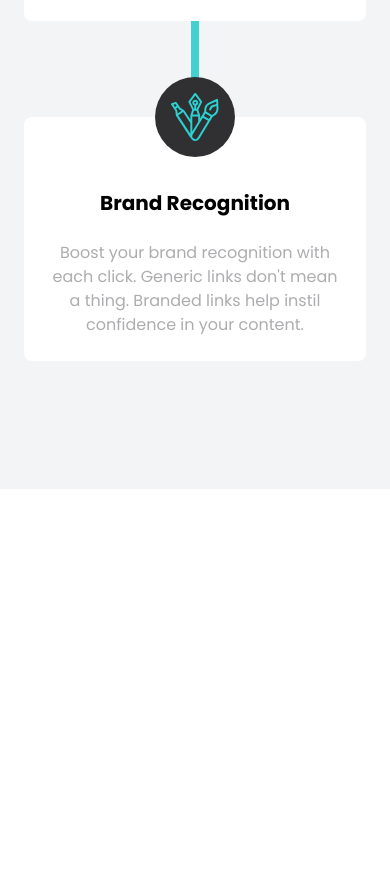
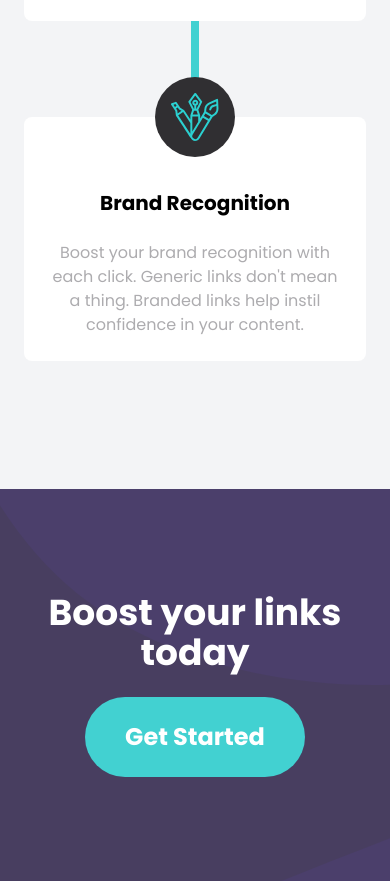
Before and after one commit to Hamzeh01/Shortly, a website: page index.html in a window 390 px wide. Shown: the part 2749-3630 px from the top of the page. Before the commit the page ends 3238 px from the top, so only its background shows below. Drawn offline with Linux system fonts and the light colour scheme.

Commit message:
Add CTA section
- Add background
- Add responsiveness

```diff
--- a/index.html
+++ b/index.html
@@ -297,5 +297,21 @@
       </div>
     </section>
     <!-- feature section: end -->
+
+    <!-- CTA section -->
+    <section id="cta" class="py-24 bg-darkViolet">
+      <div class="flex flex-col p-2 space-y-6">
+        <h5
+          class="mx-auto space-y-10 text-4xl font-bold text-center text-white"
+        >
+          Boost your links today
+        </h5>
+        <button
+          class="px-10 py-6 mx-auto text-2xl font-bold text-white rounded-full bg-cyan hover:bg-cyanLight md:text-base md:py-3 focus:outline-none"
+        >
+          Get Started
+        </button>
+      </div>
+    </section>
   </body>
 </html>
--- a/input.css
+++ b/input.css
@@ -1,6 +1,12 @@
 @tailwind base;
 @tailwind components;
 @tailwind utilities;
+
+#cta {
+  background-image: url('../images/bg-boost-desktop.svg');
+  background-repeat: no-repeat;
+  background-size: cover;
+}
 
 @layer components {
   .link {
```
Also changed, not shown: css/style.css.
